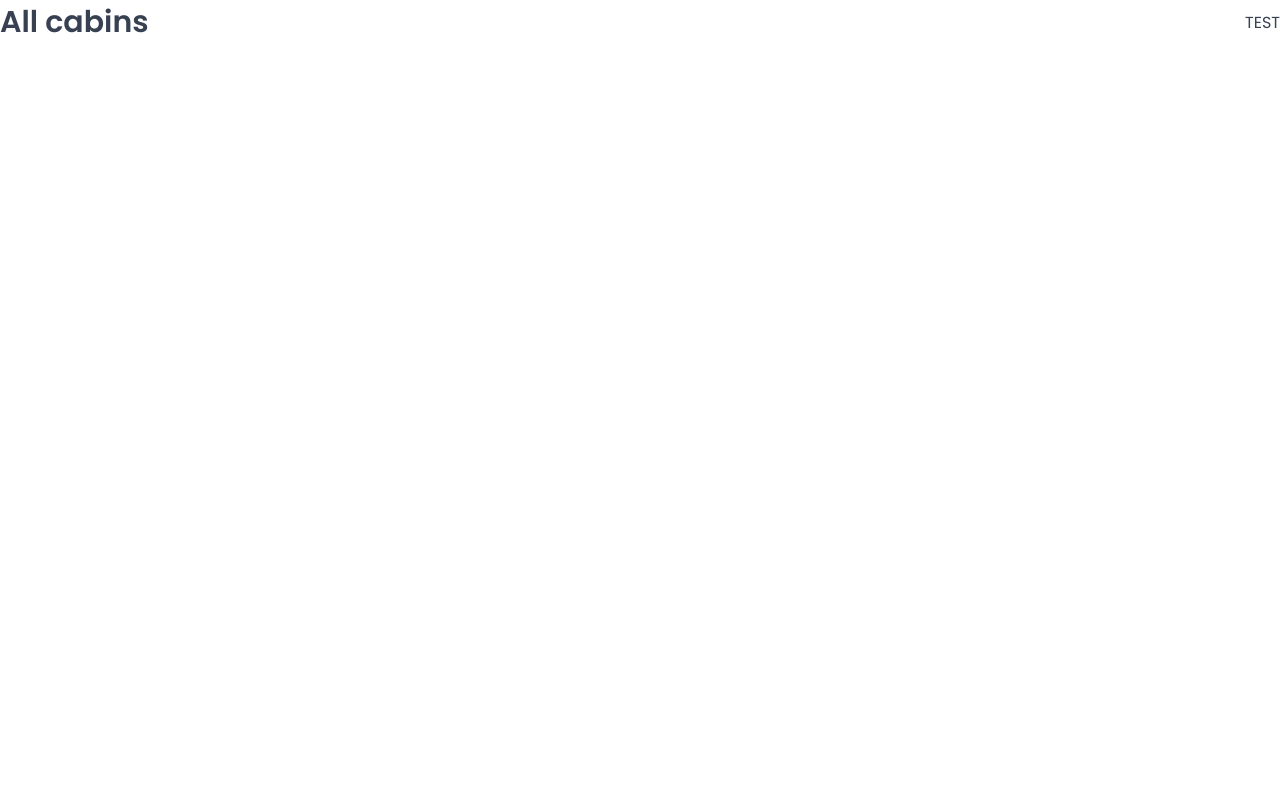
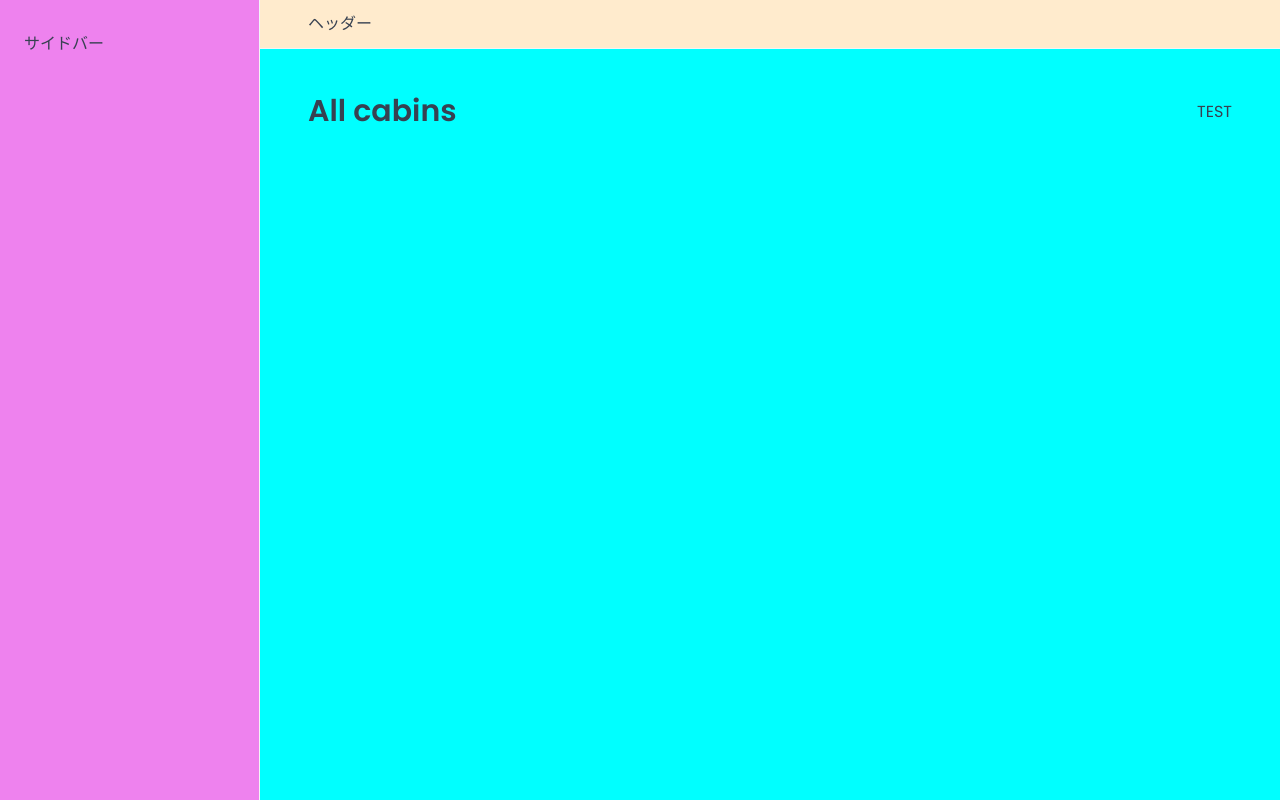
Before and after one commit to mizukami-0418/the-wild-oasis, a React (Vite) app: page /cabins in a window 1280 px wide. Built offline with nearby package versions, Linux system fonts and the light colour scheme; a web font is replaced by a local one.

Commit message:
AppLayout、Header、Sidebarコンポーネントを追加し、Appコンポーネントにレイアウトを適用

```diff
--- a/src/App.jsx
+++ b/src/App.jsx
@@ -9,6 +9,7 @@
 import Account from "./pages/Account";
 import Login from "./pages/Login";
 import PageNotFound from "./pages/PageNotFound";
+import AppLayout from "./ui/AppLayout";
 
 function App() {
   return (
@@ -16,6 +17,7 @@
       <GlobalStyles />
       <BrowserRouter>
         <Routes>
+          <Route element={<AppLayout />}>
             <Route index element={<Navigate replace to="dashboard" />} />
             <Route path="dashboard" element={<DashBoard />} />
             <Route path="bookings" element={<Bookings />} />
@@ -23,6 +25,7 @@
             <Route path="users" element={<Users />} />
             <Route path="settings" element={<Settings />} />
             <Route path="account" element={<Account />} />
+          </Route>
           <Route path="login" element={<Login />} />
           <Route path="*" element={<PageNotFound />} />
         </Routes>
--- /dev/null
+++ b/src/ui/AppLayout.jsx
@@ -0,0 +1,31 @@
+import { Outlet } from "react-router-dom";
+import Header from "./Header";
+import Sidebar from "./Sidebar";
+import styled from "styled-components";
+
+const StyledAppLayout = styled.div`
+  display: grid;
+  grid-template-columns: 26rem 1fr;
+  grid-template-rows: auto 1fr;
+  height: 100vh;
+`;
+
+const Main = styled.main`
+  /* background-color: var(--color-grey-50); */
+  background-color: aqua;
+  padding: 4rem 4.8rem 6.4rem;
+`;
+
+function AppLayout() {
+  return (
+    <StyledAppLayout>
+      <Header />
+      <Sidebar />
+      <Main>
+        <Outlet />
+      </Main>
+    </StyledAppLayout>
+  );
+}
+
+export default AppLayout;
--- /dev/null
+++ b/src/ui/Header.jsx
@@ -0,0 +1,14 @@
+import styled from "styled-components";
+
+const StyledHeader = styled.header`
+  /* background-color: var(--color-grey-0); */
+  background-color: blanchedalmond;
+  padding: 1.2rem 4.8rem;
+  border-bottom: 1px solid var(--color-grey-100);
+`;
+
+function Header() {
+  return <StyledHeader>ヘッダー</StyledHeader>;
+}
+
+export default Header;
--- /dev/null
+++ b/src/ui/Sidebar.jsx
@@ -0,0 +1,15 @@
+import styled from "styled-components";
+
+const StyledSidebar = styled.aside`
+  /* background-color: var(--color-grey-0); */
+  background-color: violet;
+  padding: 3.2rem 2.4rem;
+  border-right: 1px solid var(--color-grey-100);
+  grid-row: 1 / -1;
+`;
+
+function Sidebar() {
+  return <StyledSidebar>サイドバー</StyledSidebar>;
+}
+
+export default Sidebar;
```
Lines whose indentation alone changed are shown as unchanged.
